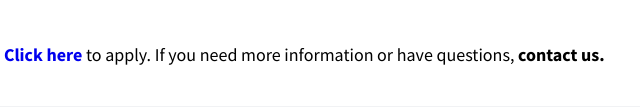
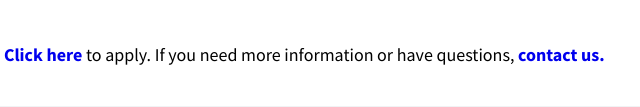
Before and after one commit to uxpa/uxpa.github.io, a plain HTML site: page volunteer/index.html in a window 1280 px wide. Shown: the part 2438-2545 px from the top of the page, 176-816 px from the left. Drawn offline with Linux system fonts and the light colour scheme.

Commit message:
Update index.html

```diff
--- a/volunteer/index.html
+++ b/volunteer/index.html
@@ -151,7 +151,7 @@
                         <h3> Problem Solver </h3>
                         <p> This volunteer assists where needed to resolve unexpected issues. We are seeking people who are comfortable being in customer service and resolving problems on the fly. This position will require moderate level of activity (walking) and long periods of standing as well as lifting boxes weighing up to 20 lbs. </p>
                         <br/> <br/>
-                        <p> <a href="https://www.surveymonkey.com/r/UxPA2017Volunteer" target="_blank"> <strong> Click here </strong></a> to apply. If you need more information or have questions, <strong> contact us. </strong> </p>
+                        <p> <a href="https://www.surveymonkey.com/r/UxPA2017Volunteer" target="_blank"> <strong> Click here </strong></a> to apply. If you need more information or have questions, <a href="mailto:volunteers2017@uxpa.org"> <strong> contact us. </strong> </a> </p>
                     </div>
                 </section>
             </div>
```
